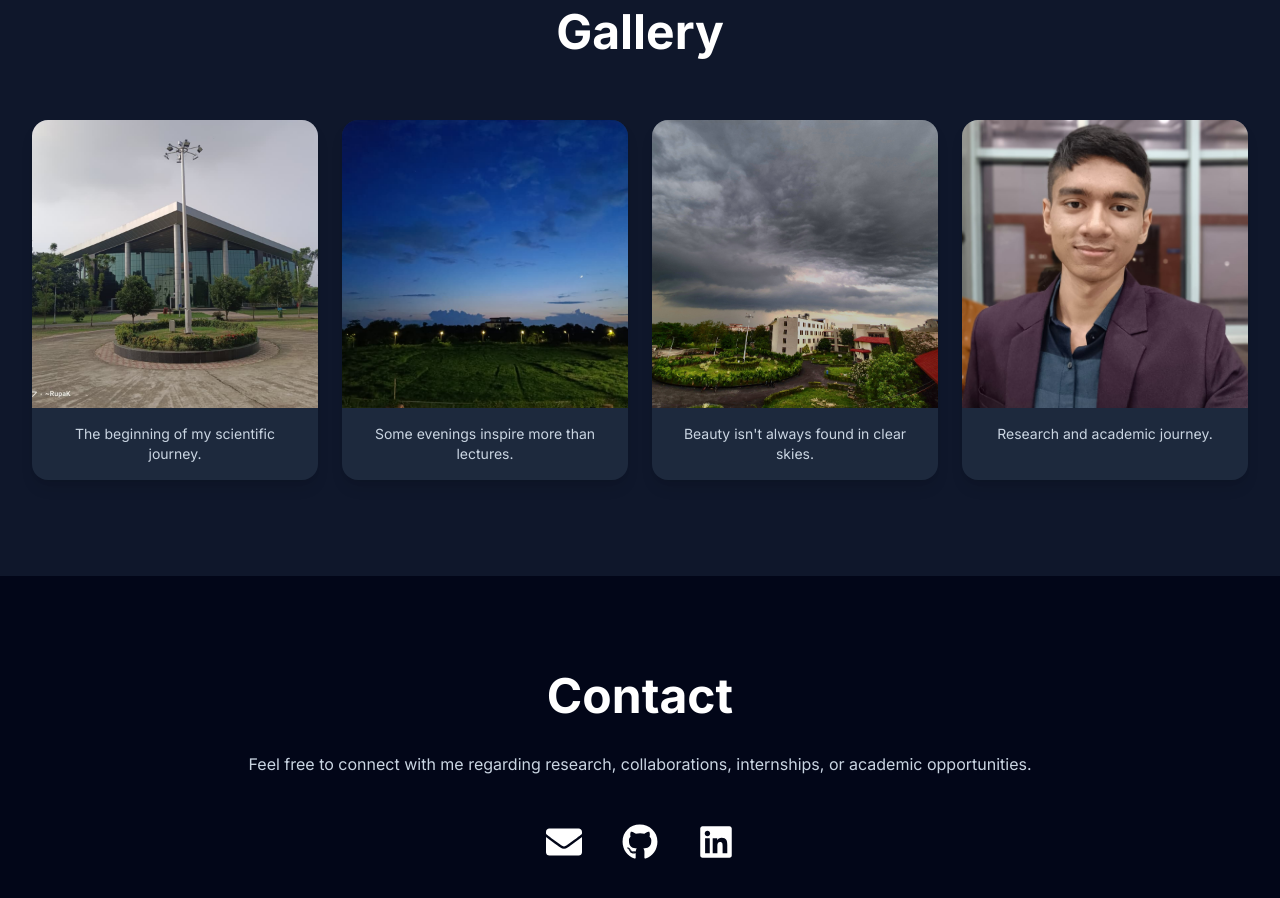
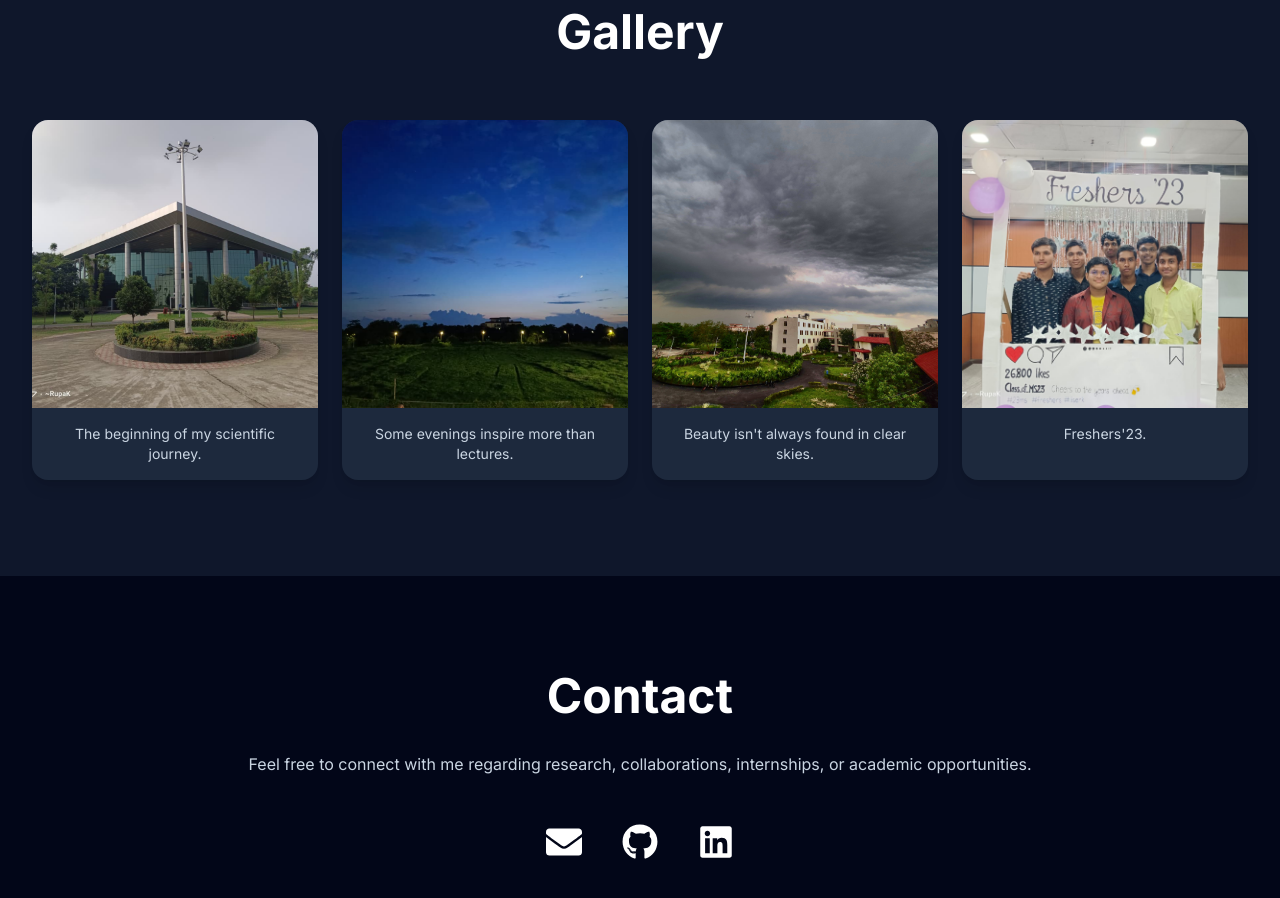
Before and after one commit to Rupak-723/rupak-portfolio, a Next.js app: page / in a window 1280 px wide. Shown: the part 6220-7118 px from the top of the page. Built offline with nearby package versions, Linux system fonts and the light colour scheme.

Commit message:
Update Gallery.tsx

```diff
--- a/components/Gallery.tsx
+++ b/components/Gallery.tsx
@@ -14,8 +14,8 @@ const images = [
     caption: "Beauty isn't always found in clear skies.",
   },
   {
-    src: "/images/profile.jpg",
-    caption: "Research and academic journey.",
+    src: "/images/Freshers.jpeg",
+    caption: "Freshers'23.",
   },
 ];
 
```
